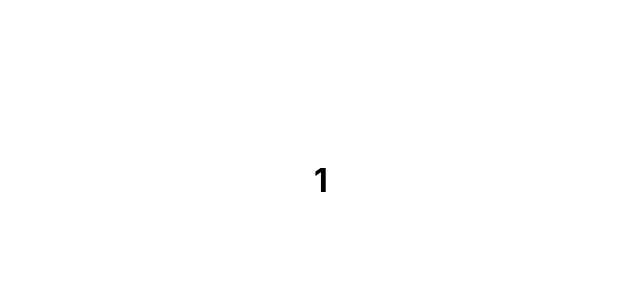
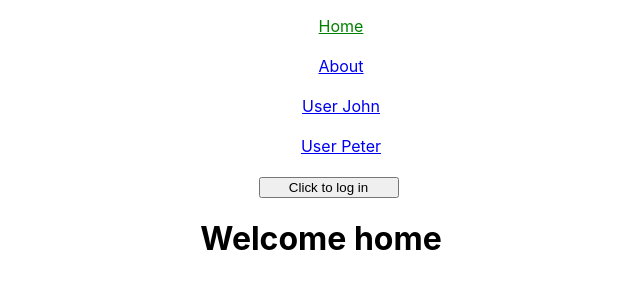
Before and after one commit to slimeVidas26/react-techsith, a React (Create React App) app: page / in a window 1280 px wide. Shown: the top 300 px of the page, without its empty margins (319-959 px from the left). Built offline with nearby package versions, Linux system fonts and the light colour scheme; the HTML template or start-up script is replaced by a standard one.

Commit message:
BrowserRouter as Router , Link , NavLink , Redirect , Prompt

```diff
--- a/package.json
+++ b/package.json
@@ -6,6 +6,7 @@
     "react": "^16.6.0",
     "react-dom": "^16.6.0",
     "react-html-id": "^0.1.4",
+    "react-router-dom": "^4.3.1",
     "react-scripts": "2.0.5"
   },
   "scripts": {
--- a/src/App.js
+++ b/src/App.js
@@ -1,46 +1,76 @@
-import React, {Component , PureComponent} from 'react';
+import React, {Component} from 'react';
 import './App.css';
+import {BrowserRouter as Router , Link , NavLink , Redirect , Prompt} from 'react-router-dom';
+import Route from 'react-router-dom/Route';
+
+const User =(params)=>{
+return (<h1>Welcome user {params.username}</h1>)
+}
+
+class App extends Component {
+
+    state = {
+        loggedIn:false
+    }
 
 
-const Temp  =(props)=>{
-    console.log("render Temp")
 
-  return (<div><h1>{props.val}</h1></div>);
+    handleClick = ()=>{
+        this.setState(
+                    prevState=>(
+                        {loggedIn: ! prevState.loggedIn}
+                            )
+                     )
     }
 
-class App extends PureComponent {
-   state = {
-       val: 1
+    render() {
+        return (
+            <Router>
+              <div className="App">
+<ul>
+    <li><NavLink to = "/" exact activeStyle={{color:'green'}}>Home</NavLink></li>
+    <li><NavLink to = "/about" exact activeStyle={{color:'green'}}>About</NavLink></li>
+    <li><NavLink to = "/user/john" exact activeStyle={{color:'green'}}>User John</NavLink></li>
+    <li><NavLink to = "/user/peter" exact activeStyle={{color:'green'}}>User Peter</NavLink></li>
+</ul>
+
+<Prompt
+when = {!this.state.loggedIn}
+message = {
+    (location)=>{
+        return location.pathname.startsWith('/user') ? 'Are you sure ?':true
     }
-//setInterval(()=>{ alert("Hello"); }, 3000);
-   componentDidMount(){
-     setInterval(()=>{
-         this.setState(()=>{
-             return {val:1}
-         })
-     },5000)
 }
+/>
 
-//    shouldComponentUpdate(nextProps,nextState){
-//        console.log("nextState",nextState)
-//        console.log("current state" , this.state)
-//        return(this.state.val === nextState.val? false:true);
-//    }
+<input type="button" className ={this.state.loggedIn ?"btn btn-primary" :"btn btn-danger" } value={this.state.loggedIn ?"Click to log out" :"Click to log in" }  onClick={this.handleClick.bind(this)}/>
 
-    render() {
 
-console.log("render App")
-        return (
-            <div className="App">
-                <br/><br/><br/><br/><br/><br/><br/>
-              <Temp val = {this.state.val}/>
+
+
+              <Route path ="/" exact strict render={
+                    ()=>{
+                        return (<h1>Welcome home</h1>)
+                    }
+              }/>
+
+               <Route path ="/about" exact strict render={
+                    ()=>{
+                        return (<h1>Welcome about</h1>)
+                    }
+              }/>
+              <Route path ="/user/:username" exact strict render={
+                  ({match})=>(
+                  this.state.loggedIn ? (<User username = {match.params.username}/>) : (<Redirect to="/"/>)
+                             )
+              }
+              />
 
               </div>
+            </Router>
         )
-
 
     };
 }
 
-
 export default App;
```
Also changed, not shown: 1 other file (tests, documents, lock files or other folders). Lines whose indentation alone changed are shown as unchanged.
